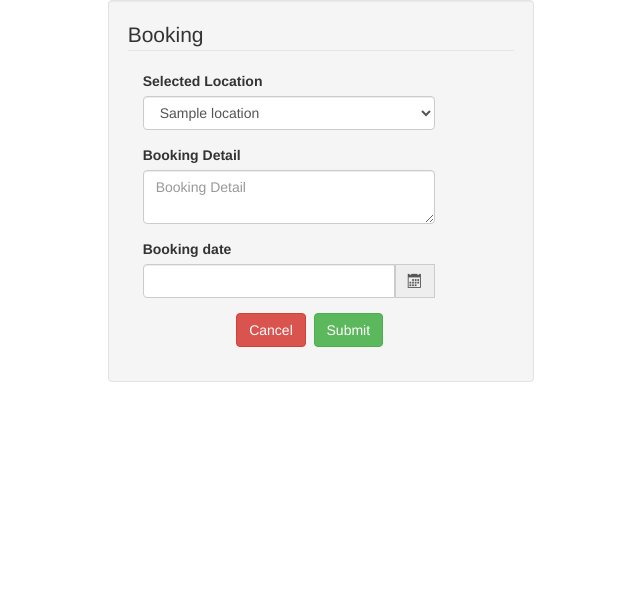
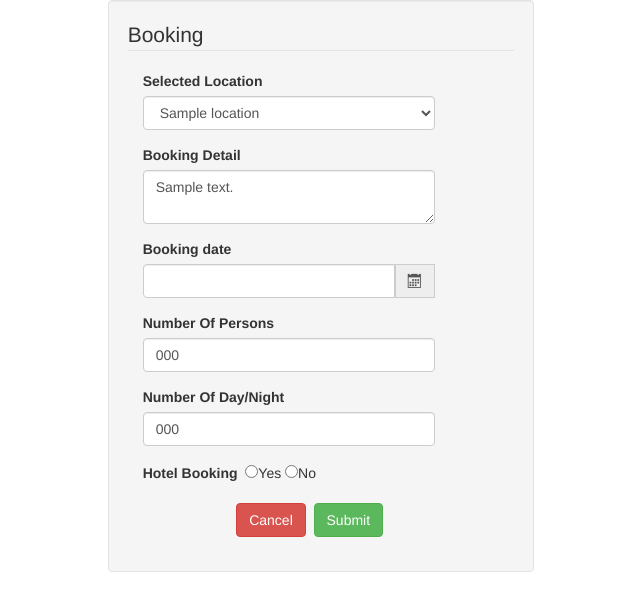
Before and after one commit to vikaschauhan1/travel, a CodeIgniter app: the page made by application/views/frontend/booking.php in a window 1280 px wide. Shown: the part 80-691 px from the top of the page, without its empty margins (319-959 px from the left). Run offline with CodeIgniter, Linux system fonts and the light colour scheme; tables that the repository leaves empty hold one stand-in row (values such as "Sample post"); the template is opened without the code that fills it: most values are stand-ins (such as "Sample title", 1, 10 or a date in 2020); data that the repository does not hold is empty.

Commit message:
other booking fields are added

```diff
--- a/application/models/booking.php
+++ b/application/models/booking.php
@@ -97,12 +97,13 @@ Class Booking extends CI_Model
 
 	function saveBooking($data){
 
-        $whereCond = array('guide_id' => $data['guide_id'], 'member_id' => $data['member_id']);
+        $whereCond = array('guide_id' => $data['guide_id'], 'member_id' => $data['member_id'], 'booking_date' => $data['booking_date']);
 
         $this->db->where($whereCond);
         $query = $this->db->get('bookings');
 
         if($query->num_rows() > 0){
+            $this->db->where($whereCond);
            $this->db->update('bookings', $data);
         }else{
             $this->db->insert('bookings', $data);
--- a/application/views/frontend/booking.php
+++ b/application/views/frontend/booking.php
@@ -52,7 +52,7 @@
               </div>
               <div class="form-group">
                 <label for="bookingDetail">Booking Detail</label>
-                <textarea class="form-control" id="bookingDetail" placeholder="Booking Detail" name="booking_detail" value="<?php echo set_value('booking_detail'); ?>"><?php echo set_value('booking_detail'); ?></textarea>
+                <textarea class="form-control" id="bookingDetail" placeholder="Booking Detail" name="booking_detail" value="<?php echo isset($bookingDetail) ? $bookingDetail : '' ?>"><?php echo isset($bookingDetail) ? $bookingDetail : '' ?></textarea>
                 <?php echo form_error('booking_detail'); ?>
               </div>
               <div class="form-group">
@@ -72,6 +72,22 @@
                 <?if($bookingPage):?>
                     <?php echo form_error('booking_date'); ?>
                 <?endif;?>
+              </div>
+              <div class="form-group">
+                <label for="number_of_persons">Number Of Persons</label>
+                <input type="number" class="form-control" id="number_of_persons" name="number_of_persons" value="<?php echo isset($numberOfPerson) ? $numberOfPerson : 0 ?>">
+                <?php echo form_error('number_of_persons'); ?>
+              </div>
+              <div class="form-group">
+                <label for="number_day_night">Number Of Day/Night</label>
+                <input type="number" class="form-control" id="number_of_persons" name="number_day_night" value="<?php echo isset($numberOfDaynight) ? $numberOfDaynight : 0; ?>">
+                <?php echo form_error('number_day_night'); ?>
+              </div>
+              <div class="form-group">
+                <label for="hotel_booking">Hotel Booking</label>&nbsp;
+                <input type="radio" class=""  name="hotel_booking" value="1" <?if(set_value('hotel_booking') == 1):?> checked="checked"<?endif;?>>Yes
+                <input type="radio" class=""  name="hotel_booking" value="0" <?if(set_value('hotel_booking') == 0):?> checked="checked"<?endif;?>>No
+
               </div>
                 <div class="form-group" style='margin-left: 32%;'>
                     <a class="btn btn-danger" href='../' type='button'>Cancel </a>&nbsp;
--- /dev/null
+++ b/sql_dump/2017-06-20_bookinsfields.sql
@@ -0,0 +1,4 @@
+ALTER TABLE `travels`.`bookings`
+ADD COLUMN `number_of_persons` INT(10) NULL AFTER `booking_detail`,
+ADD COLUMN `number_day_night` INT(4) NULL AFTER `number_of_persons`,
+ADD COLUMN `hotel_booking` VARCHAR(45) NULL AFTER `number_day_night`;
```
Also changed, not shown: application/controllers/bookings.php (+25 -18 lines).
